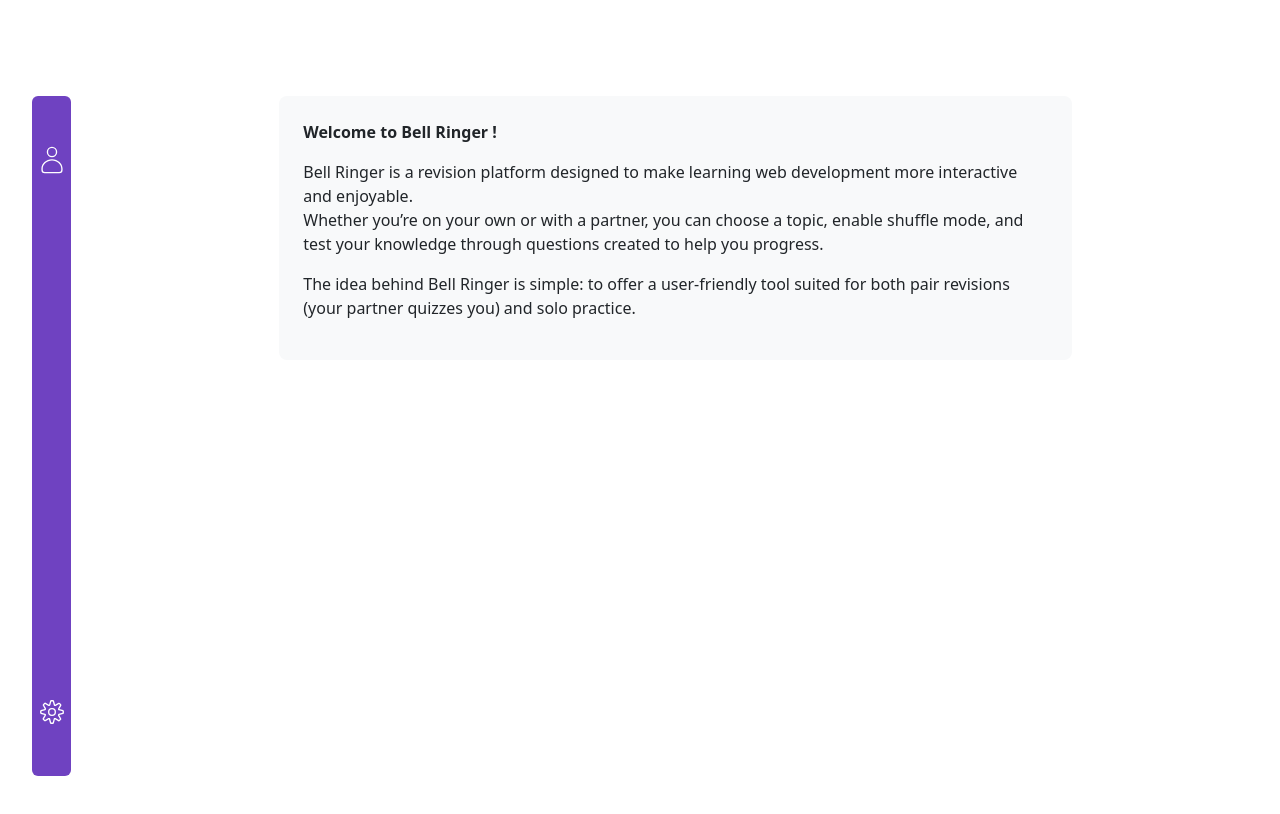
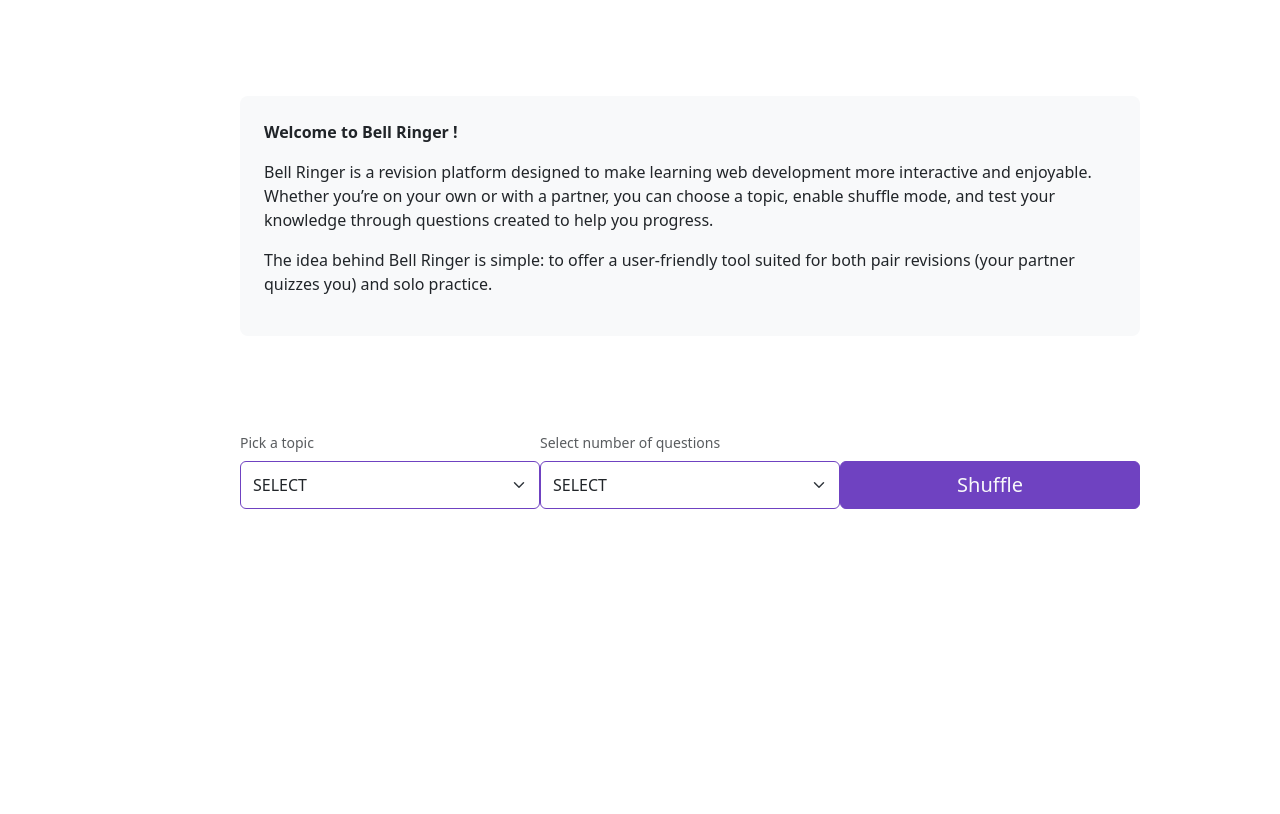
Before and after one commit to luneroka/bell-ringer, a React (Vite) app in the folder frontend/: page / in a window 1280 px wide. Shown: the top 814 px of the page. Built offline with nearby package versions, Linux system fonts and the light colour scheme.

Commit message:
Import QuizSelector into HomePage

```diff
--- a/frontend/src/pages/HomePage.jsx
+++ b/frontend/src/pages/HomePage.jsx
@@ -1,22 +1,28 @@
+import QuizSelector from '../components/quiz/QuizSelector';
+
 function HomePage() {
   return (
     <>
       <div className='d-fex flex-column gap-4 bg-light p-4 rounded-3'>
-        <p className='font-family-primary text-main-text fw-semibold'>
+        <p className='font-family-primary body-text fw-semibold'>
           Welcome to Bell Ringer !
         </p>
-        <p className='font-family-primary text-main-text'>
+        <p className='font-family-primary body-text'>
           Bell Ringer is a revision platform designed to make learning web
           development more interactive and enjoyable. <br />
           Whether you’re on your own or with a partner, you can choose a topic,
           enable shuffle mode, and test your knowledge through questions created
           to help you progress.
         </p>
-        <p className='font-family-primary text-main-text'>
+        <p className='font-family-primary body-text'>
           The idea behind Bell Ringer is simple: to offer a user-friendly tool
           suited for both pair revisions (your partner quizzes you) and solo
           practice.
         </p>
+      </div>
+
+      <div style={{ marginTop: '96px' }}>
+        <QuizSelector />
       </div>
     </>
   );
```
